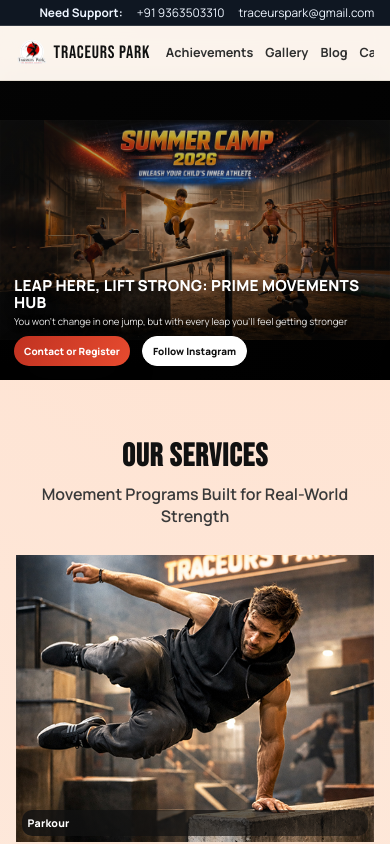
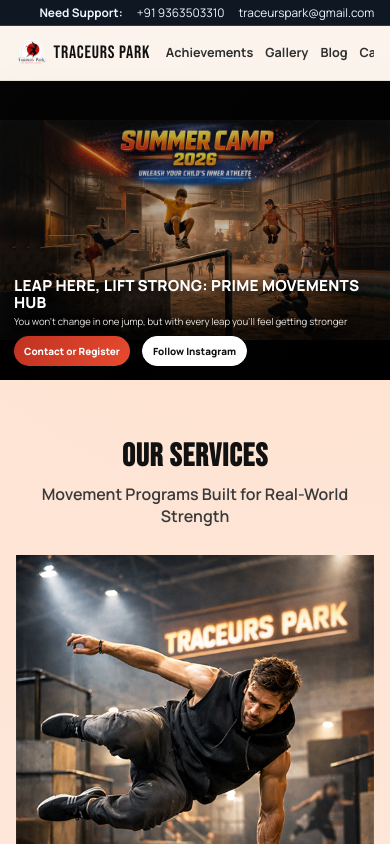
Before and after one commit to SanjayTheMass/traceurspark, a React (Vite) app: page / in a window 390 px wide. Shown: the top 844 px of the page. Built offline with nearby package versions, Linux system fonts and the light colour scheme.

Commit message:
Mobile: increase service tile height 50%

```diff
--- a/src/styles.css
+++ b/src/styles.css
@@ -1459,7 +1459,7 @@
 
   .service-card {
     min-height: unset;
-    aspect-ratio: 5 / 4;
+    aspect-ratio: 5 / 6;
   }
 
   .service-card img {
```
